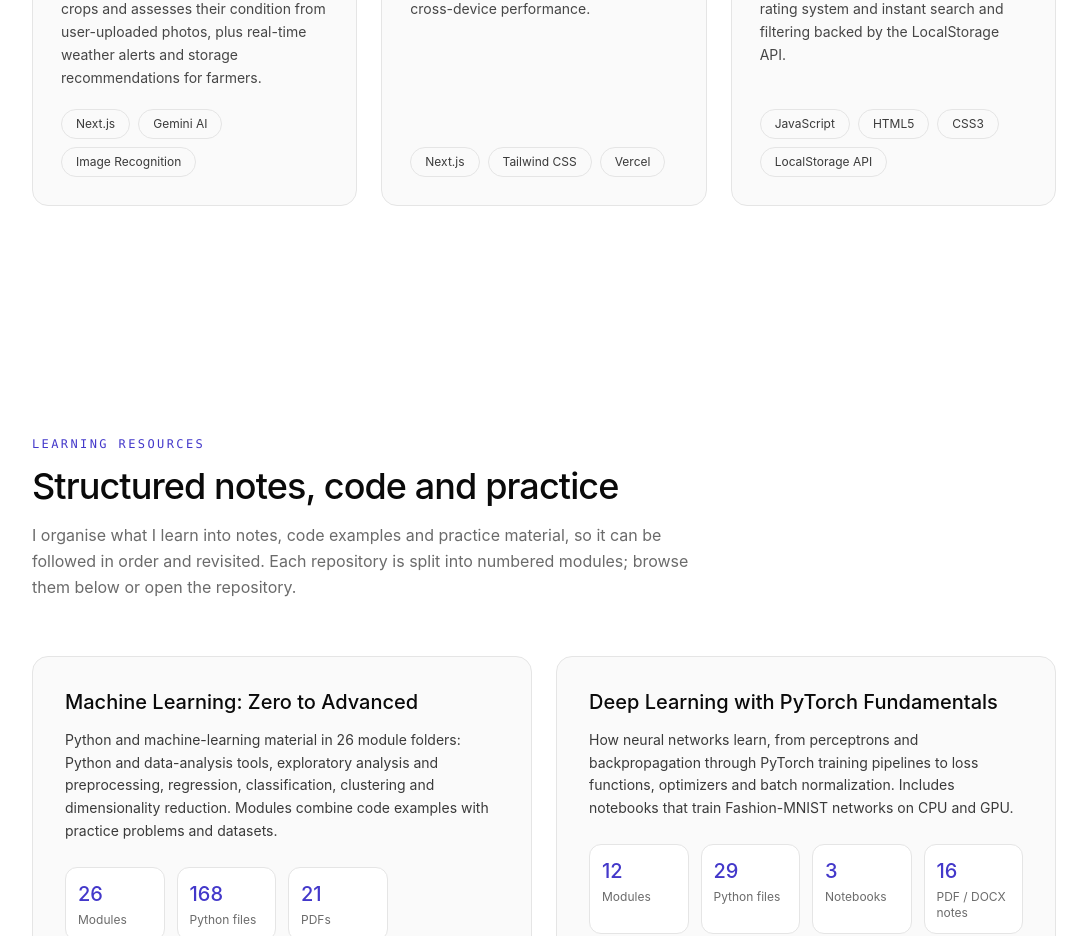
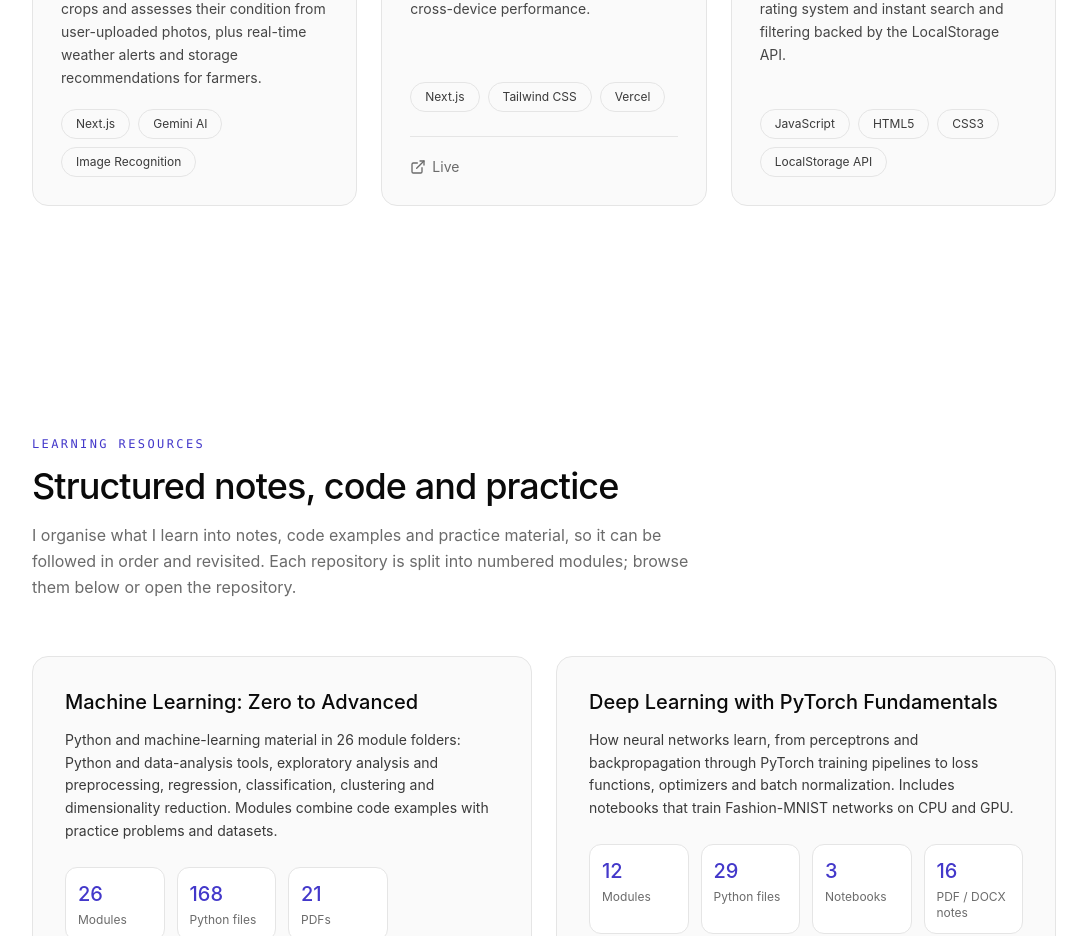
Before and after one commit to ashrafulomi36-prog/asir, a Next.js app: page / in a window 1280 px wide. Shown: the part 5900-6836 px from the top of the page, without its empty margins (96-1183 px from the left). Built offline with nearby package versions, Linux system fonts and the light colour scheme.

Commit message:
Include live URL for HVAC Global project
Add live link for HVAC Global project.

```diff
--- a/content/projects.ts
+++ b/content/projects.ts
@@ -201,6 +201,7 @@ export const projects: Project[] = [
       "Responsive corporate website deployed on Vercel, with a modern, user-friendly UI focused on clarity, usability and cross-device performance.",
     category: "Web Development",
     technologies: ["Next.js", "Tailwind CSS", "Vercel"],
+    live: "https://hvac-global.vercel.app/",
     tags: ["Corporate", "Responsive design"],
   },
   {
```
